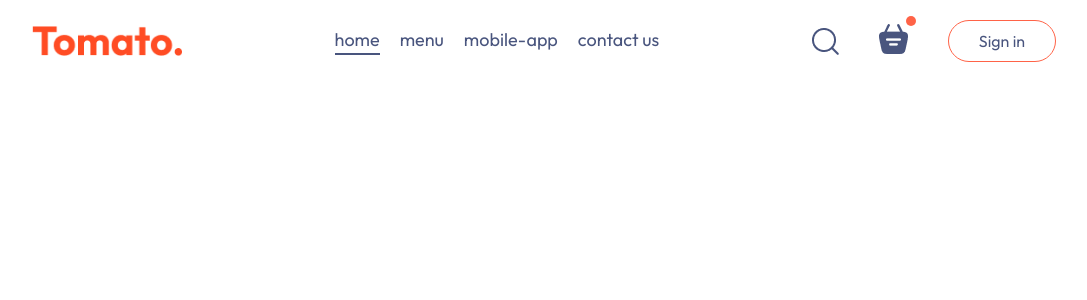
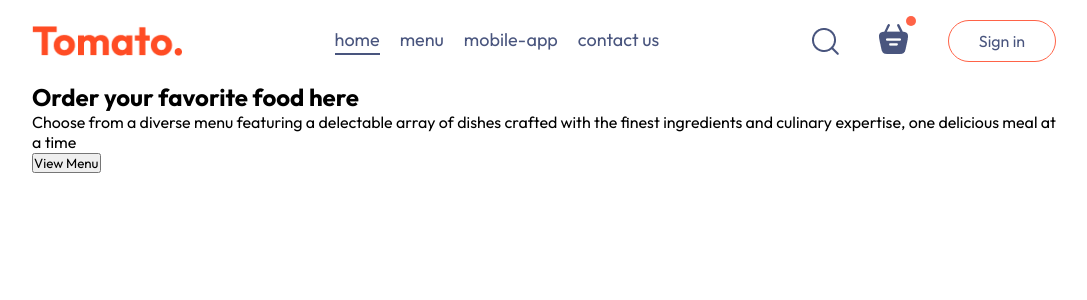
Before and after one commit to Juan372882/Orderfood, a React (Vite) app in the folder frontend/: page / in a window 1280 px wide. Shown: the top 300 px of the page, without its empty margins (96-1183 px from the left). Built offline with nearby package versions, Linux system fonts and the light colour scheme.

Commit message:
Header structure frnt end

```diff
--- a/frontend/src/App.jsx
+++ b/frontend/src/App.jsx
@@ -1,10 +1,19 @@
 import React from 'react'
 import Navbar from './components/Nabvar/Navbar'
+import { Route, Routes } from 'react-router-dom'
+import Home from './pages/Home/Home'
+import Cart from './pages/Cart/Cart'
+import PlaceOrder from './pages/PlaceOrder/PlaceOrder'
 
 const App = () => {
   return (
     <div className='app'>
       <Navbar/>
+      <Routes>
+        <Route path='/' element={<Home/>} />
+        <Route path='/cart' element={<Cart/>} />
+        <Route path='/order' element={<PlaceOrder/>} />
+      </Routes>
     </div>
   )
 }
--- /dev/null
+++ b/frontend/src/components/Header/Header.jsx
@@ -0,0 +1,16 @@
+import React from 'react'
+import './Header.css'
+
+const Header = () => {
+  return (
+    <div className='header'>
+      <div className="header-contents">
+        <h2>Order your favorite food here</h2>
+        <p>Choose from a diverse menu featuring a delectable array of dishes crafted with the finest ingredients and culinary expertise, one delicious meal at a time</p>
+        <button>View Menu</button>
+      </div>
+    </div>
+  )
+}
+
+export default Header
--- a/frontend/src/main.jsx
+++ b/frontend/src/main.jsx
@@ -2,9 +2,10 @@
 import { createRoot } from 'react-dom/client'
 import App from './App.jsx'
 import './index.css'
+import { BrowserRouter} from 'react-router-dom'
 
 createRoot(document.getElementById('root')).render(
-  <StrictMode>
-    <App />
-  </StrictMode>,
+  <BrowserRouter>
+  <App />
+  </BrowserRouter>
 )
--- /dev/null
+++ b/frontend/src/pages/Cart/Cart.jsx
@@ -0,0 +1,11 @@
+import React from 'react'
+import './Cart.css'
+const Cart = () => {
+  return (
+    <div>
+
+    </div>
+  )
+}
+
+export default Cart
--- /dev/null
+++ b/frontend/src/pages/Home/Home.jsx
@@ -0,0 +1,13 @@
+import React from 'react'
+import './Home.css'
+import Header from '../../components/Header/Header'
+
+const Home = () => {
+  return (
+    <div>
+      <Header/>
+    </div>
+  )
+}
+
+export default Home
--- /dev/null
+++ b/frontend/src/pages/PlaceOrder/PlaceOrder.jsx
@@ -0,0 +1,12 @@
+import React from 'react'
+import './PlaceOrder.css'
+
+const PlaceOrder = () => {
+  return (
+    <div>
+
+    </div>
+  )
+}
+
+export default PlaceOrder
```
Also changed, not shown: frontend/public/header_img.png (added), frontend/src/components/Header/Header.css (added), frontend/src/pages/Cart/Cart.css (added), frontend/src/pages/Home/Home.css (added), frontend/src/pages/PlaceOrder/PlaceOrder.css (added).
